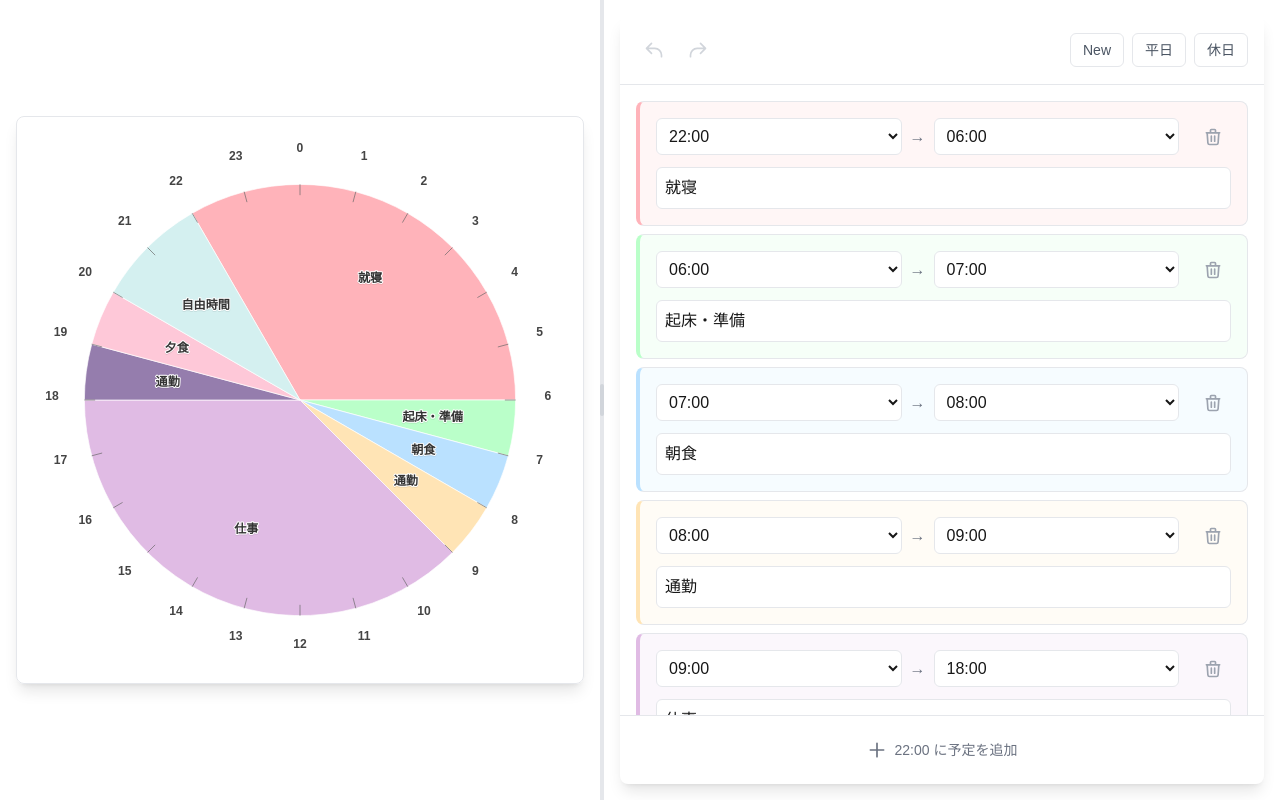
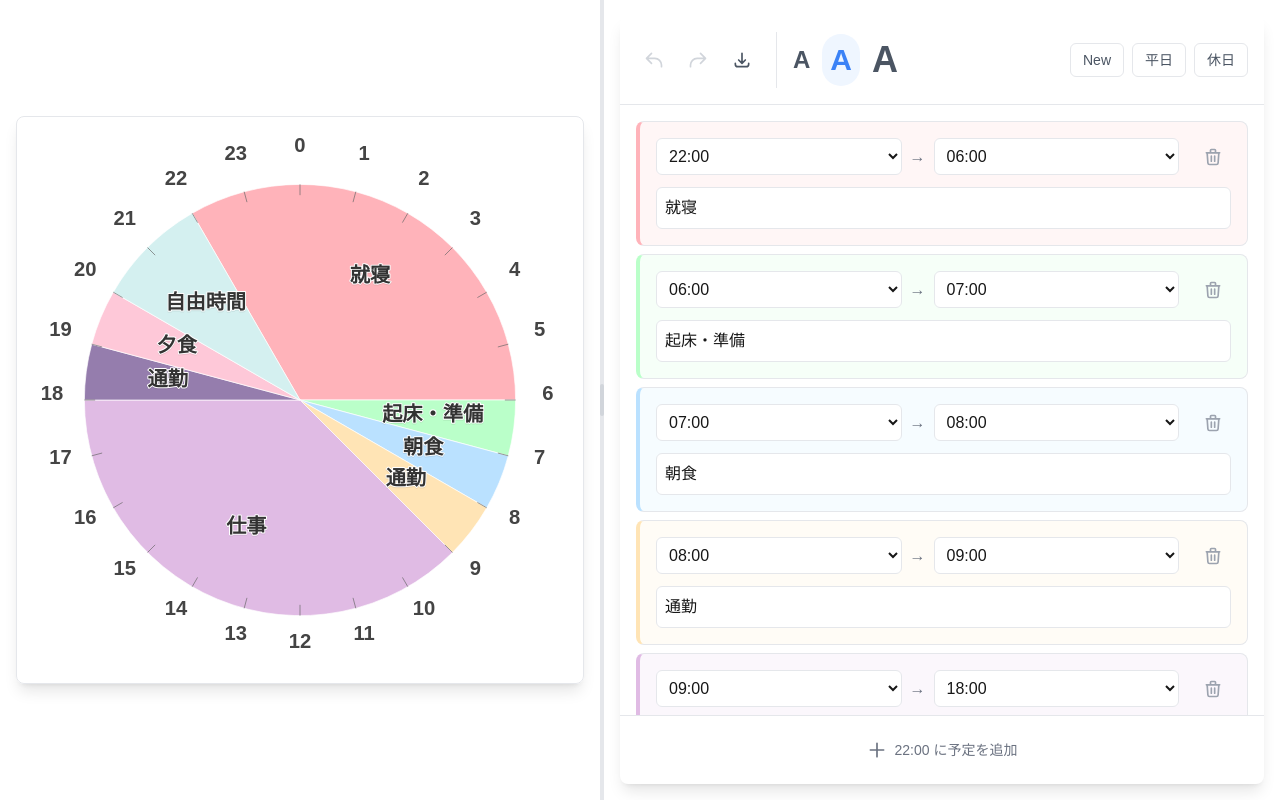
Before and after one commit to kenwatanabe/circle-scheduler, a Next.js app: page / in a window 1280 px wide. Built offline with nearby package versions, Linux system fonts and the light colour scheme.

Commit message:
画像保存機能追加

```diff
--- a/src/components/CircleSchedule.tsx
+++ b/src/components/CircleSchedule.tsx
@@ -84,6 +84,7 @@ const CircleSchedule = () => {
   });
   const [leftWidth, setLeftWidth] = useState(600);
   const [isResizing, setIsResizing] = useState(false);
+  const [textSize, setTextSize] = useState('text-3xl');  // デフォルトを大きめに
 
   // 初期レンダリング時の処理をuseEffectに移動
   useEffect(() => {
@@ -122,12 +123,19 @@ const CircleSchedule = () => {
       setLeftWidth(newWidth);
     };
 
+    // マウスを離した時の処理を追加
+    const handleMouseUp = () => {
+      setIsResizing(false);
+    };
+
     if (isResizing) {
       window.addEventListener('mousemove', handleResize);
+      window.addEventListener('mouseup', handleMouseUp);  // mouseupイベントリスナーを追加
     }
 
     return () => {
       window.removeEventListener('mousemove', handleResize);
+      window.removeEventListener('mouseup', handleMouseUp);  // クリーンアップ時にも削除
     };
   }, [isResizing]);
 
@@ -596,6 +604,55 @@ const CircleSchedule = () => {
     return nextEvent.start - start;
   };
 
+  // ダウンロードボタンのクリックハンドラーを修正
+  const handleDownload = () => {
+    // SVGを直接取得
+    const svg = document.querySelector('svg');
+    if (!svg) return;
+
+    // SVGをクローン
+    const clonedSvg = svg.cloneNode(true) as SVGElement;
+
+    // SVGの属性を設定
+    clonedSvg.setAttribute('width', '1600');
+    clonedSvg.setAttribute('height', '1600');
+    clonedSvg.style.backgroundColor = 'white';
+
+    // SVGをBlobに変換
+    const svgData = new XMLSerializer().serializeToString(clonedSvg);
+    const svgBlob = new Blob([svgData], { type: 'image/svg+xml;charset=utf-8' });
+
+    // SVGからPNGを生成
+    const img = new Image();
+    img.onload = () => {
+      const canvas = document.createElement('canvas');
+      canvas.width = 1600;
+      canvas.height = 1600;
+
+      const ctx = canvas.getContext('2d');
+      if (!ctx) return;
+
+      // 背景を白で塗りつぶし
+      ctx.fillStyle = 'white';
+      ctx.fillRect(0, 0, canvas.width, canvas.height);
+
+      // SVGを描画
+      ctx.drawImage(img, 0, 0, canvas.width, canvas.height);
+
+      // PNGとしてダウンロード
+      canvas.toBlob((blob) => {
+        if (!blob) return;
+        const url = URL.createObjectURL(blob);
+        const a = document.createElement('a');
+        a.href = url;
+        a.download = 'schedule.png';
+        a.click();
+        URL.revokeObjectURL(url);
+      }, 'image/png');
+    };
+    img.src = URL.createObjectURL(svgBlob);
+  };
+
   return (
     <div className="fixed inset-0 flex flex-col md:flex-row">
       {/* 左側：円形スケジュール */}
@@ -642,7 +699,7 @@ const CircleSchedule = () => {
                       x={center + pos.x * 1.15}
                       y={center + pos.y * 1.15}
                       textAnchor="middle"
-                      className="text-lg font-semibold"
+                      className={`${textSize} font-semibold`}
                       fill="#444"
                     >
                       {`${hour}`}
@@ -659,7 +716,7 @@ const CircleSchedule = () => {
                     x={center + pos.x}
                     y={center + pos.y + 5}
                     textAnchor="middle"
-                    className="text-lg font-bold"
+                    className={`${textSize} font-bold`}
                     fill="#333"
                     style={{
                       filter: 'drop-shadow(0px 1px 1px rgba(0,0,0,0.1))',
@@ -723,6 +780,50 @@ const CircleSchedule = () => {
                   <path strokeLinecap="round" strokeLinejoin="round" strokeWidth={2} d="M21 10h-10a8 8 0 00-8 8v2M21 10l-6 6m6-6l-6-6" />
                 </svg>
               </button>
+              <button
+                onClick={handleDownload}
+                className="p-2 rounded-full text-gray-600 hover:bg-gray-100"
+                title="画像としてダウンロード"
+              >
+                <svg className="w-5 h-5" fill="none" stroke="currentColor" viewBox="0 0 24 24">
+                  <path strokeLinecap="round" strokeLinejoin="round" strokeWidth={2} d="M4 16v1a3 3 0 003 3h10a3 3 0 003-3v-1m-4-4l-4 4m0 0l-4-4m4 4V4" />
+                </svg>
+              </button>
+              <div className="flex items-center gap-1 ml-2 border-l pl-2">
+                <button
+                  onClick={() => setTextSize('text-2xl')}
+                  className={`p-2 rounded-full ${
+                    textSize === 'text-2xl'
+                      ? 'text-blue-500 bg-blue-50'
+                      : 'text-gray-600 hover:bg-gray-100'
+                  }`}
+                  title="中"
+                >
+                  <span className="text-2xl font-bold">A</span>
+                </button>
+                <button
+                  onClick={() => setTextSize('text-3xl')}
+                  className={`p-2 rounded-full ${
+                    textSize === 'text-3xl'
+                      ? 'text-blue-500 bg-blue-50'
+                      : 'text-gray-600 hover:bg-gray-100'
+                  }`}
+                  title="大"
+                >
+                  <span className="text-3xl font-bold">A</span>
+                </button>
+                <button
+                  onClick={() => setTextSize('text-4xl')}
+                  className={`p-2 rounded-full ${
+                    textSize === 'text-4xl'
+                      ? 'text-blue-500 bg-blue-50'
+                      : 'text-gray-600 hover:bg-gray-100'
+                  }`}
+                  title="特大"
+                >
+                  <span className="text-4xl font-bold">A</span>
+                </button>
+              </div>
             </div>
             <div className="flex gap-2">
               <button
```
